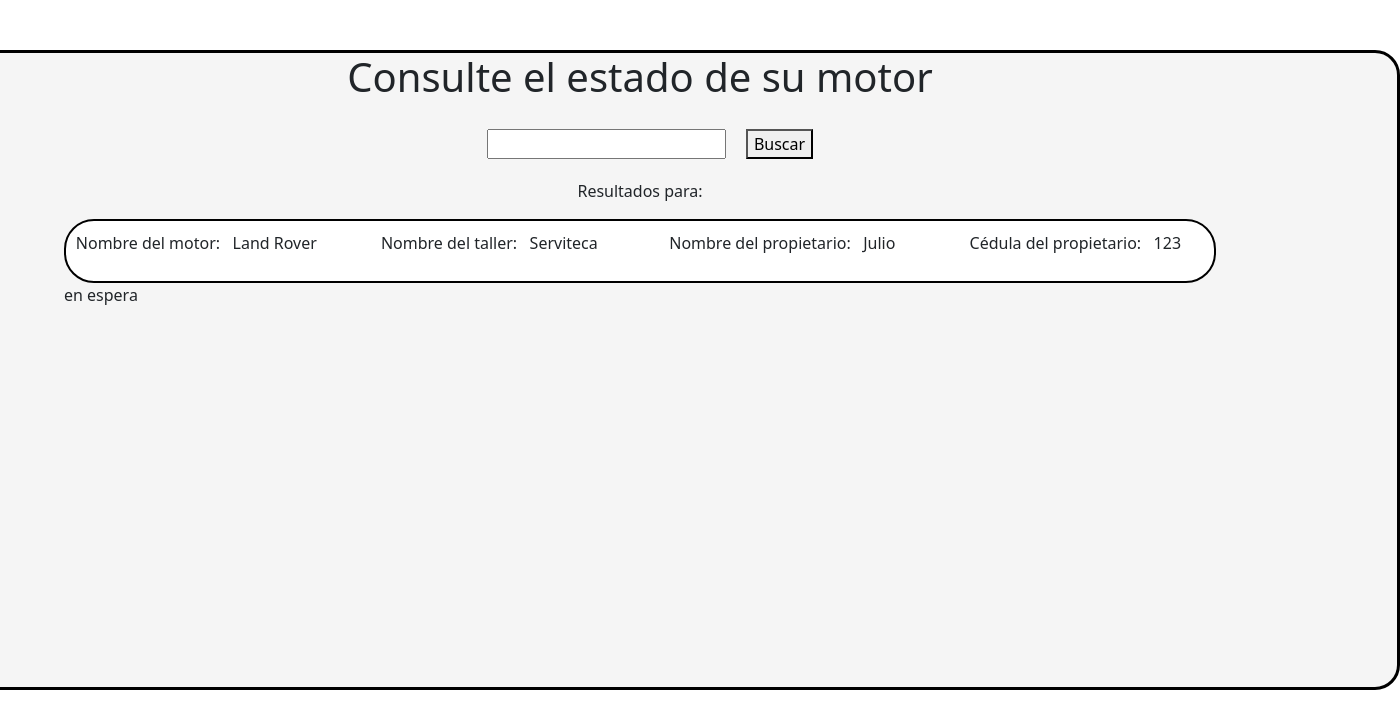
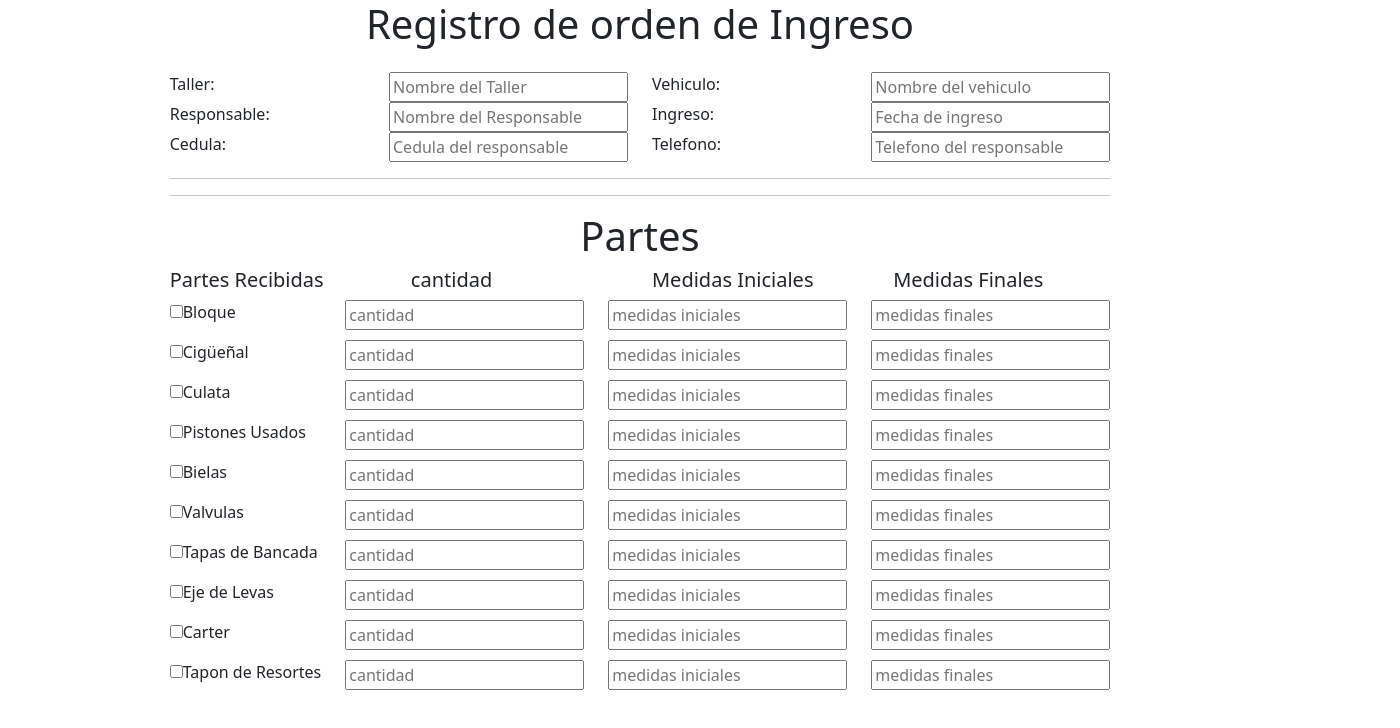
Before and after one commit to Dsotofuya/Trabajo-De-Campo---Rectificadora-De-Motores, a React (Create React App) app in the folder rectimotor-frontend/: page / in a window 1280 px wide. Shown: the top 728 px of the page, 1400 px wide, since content can reach past the window. Built offline with nearby package versions, Linux system fonts and the light colour scheme.

Commit message:
formularios base

```diff
--- a/rectimotor-frontend/src/App.js
+++ b/rectimotor-frontend/src/App.js
@@ -1,11 +1,12 @@
 import './App.css';
 import React from 'react';
 import ClientWiew from './ClientWiew';
+import RegisterOrder from './RegisterOrder';
 
 function App() {
   return (
     <div>
-      <ClientWiew />
+      <RegisterOrder />
     </div>
   );
 }
--- /dev/null
+++ b/rectimotor-frontend/src/PartFE.js
@@ -0,0 +1,30 @@
+import './App.css';
+
+const PartFE = ({namePart}) => {
+    return (
+        <div>
+            <div>
+                <div className="row">
+
+                    <div className="col-sm">
+                        <p>
+                        <input type="checkBox"/>
+                        {namePart}
+                        </p>
+
+                    </div>
+                    <div className="col-sm">
+                        <input type="number" placeholder="cantidad" />
+                    </div>
+                    <div className="col-sm">
+                        <input type="number" placeholder="medidas iniciales" />
+                    </div>
+                    <div className="col-sm">
+                        <input type="number" placeholder="medidas finales" />
+                    </div>
+                </div>
+            </div>
+        </div>
+    );
+}
+export default PartFE;
--- /dev/null
+++ b/rectimotor-frontend/src/ROrder.css
@@ -0,0 +1,3 @@
+CampDiv{
+    width: 200vh;
+}
--- /dev/null
+++ b/rectimotor-frontend/src/RegisterOrder.js
@@ -0,0 +1,132 @@
+import React, { useState } from "react";
+import './ROrder.css';
+import PartFE from "./PartFE";
+
+const RegisterOrder = () => {
+  const [name, setName] = useState("");
+  const handleInputChange = () => setName
+  return (
+    <div>
+      <h1 className="text-center">   Registro de orden de Ingreso  </h1>
+      <div className="container-xl w-100 p-3" >
+
+        <form className="CampDiv">
+
+          <div className="row">
+            <div className="col">
+                <label>Taller:</label>
+            </div>
+            <div className="col">
+                <input onChange={({ target: { value } }) => setName(value)} type="text" placeholder="Nombre del Taller"/>
+            </div>
+
+
+            <div className="col">
+            <label>Vehiculo:</label>
+            </div>
+            <div className="col">
+                <input onChange={({ target: { value } }) => setName(value)} type="text" placeholder="Nombre del vehiculo"/>
+            </div>
+          </div>
+
+
+          <div className="row">
+          <div className="col">
+                <label>Responsable:</label>
+                </div>
+            <div className="col">
+                <input onChange={({ target: { value } }) => setName(value)} type="text" placeholder="Nombre del Responsable"/>
+            </div>
+
+
+            <div className="col">
+                <label>Ingreso:</label>
+            </div>
+            <div className="col">
+                <input onChange={({ target: { value } }) => setName(value)} type="text" placeholder="Fecha de ingreso"/>
+            </div>
+          </div>
+
+
+          <div className="row">
+          <div className="col">
+                <label>Cedula:</label>
+                </div>
+            <div className="col">
+                <input onChange={({ target: { value } }) => setName(value)} type="text" placeholder="Cedula del responsable"/>
+            </div>
+
+
+            <div className="col">
+                <label>Telefono:
+                </label>
+            </div>
+            <div className="col">
+                <input onChange={({ target: { value } }) => setName(value)} type="text" placeholder="Telefono del responsable"/>
+            </div>
+
+          </div>
+          <p>
+            <hr/>
+            <hr/>
+          </p>
+
+          <h1 className="text-center">Partes</h1>
+
+          <div>
+
+          <div  className="row">
+          <div className="col"> <h5 className="font-weight-bold">Partes Recibidas </h5> </div>
+          <div className="col"> <h5 className="font-weight-bold">cantidad </h5> </div>
+          <div className="col"> <h5 className="font-weight-bold">Medidas Iniciales </h5> </div>
+          <div className="col"> <h5 className="font-weight-bold">Medidas Finales </h5> </div>
+          </div>
+
+          <div className="row">
+          <PartFE namePart= "Bloque"/>
+          </div>
+
+          <div className="row">
+          <PartFE namePart= "Cigüeñal"/>
+          </div>
+
+          <div className="row">
+          <PartFE namePart= "Culata"/>
+          </div>
+
+          <div className="row">
+          <PartFE namePart= "Pistones Usados"/>
+          </div>
+
+          <div className="row">
+          <PartFE namePart= "Bielas"/>
+          </div>
+
+          <div className="row">
+          <PartFE namePart= "Valvulas"/>
+          </div>
+
+          <div className="row">
+          <PartFE namePart= "Tapas de Bancada"/>
+          </div>
+
+          <div className="row">
+          <PartFE namePart= "Eje de Levas"/>
+          </div>
+
+          <div className="row">
+          <PartFE namePart= "Carter"/>
+          </div>
+
+          <div className="row">
+          <PartFE namePart= "Tapon de Resortes"/>
+          </div>
+
+          </div>
+        </form>
+      </div>
+    </div>
+  );
+};
+
+export default RegisterOrder;
```
Also changed, not shown: rectimotor-frontend/src/RegisterForm.jsx (deleted).
